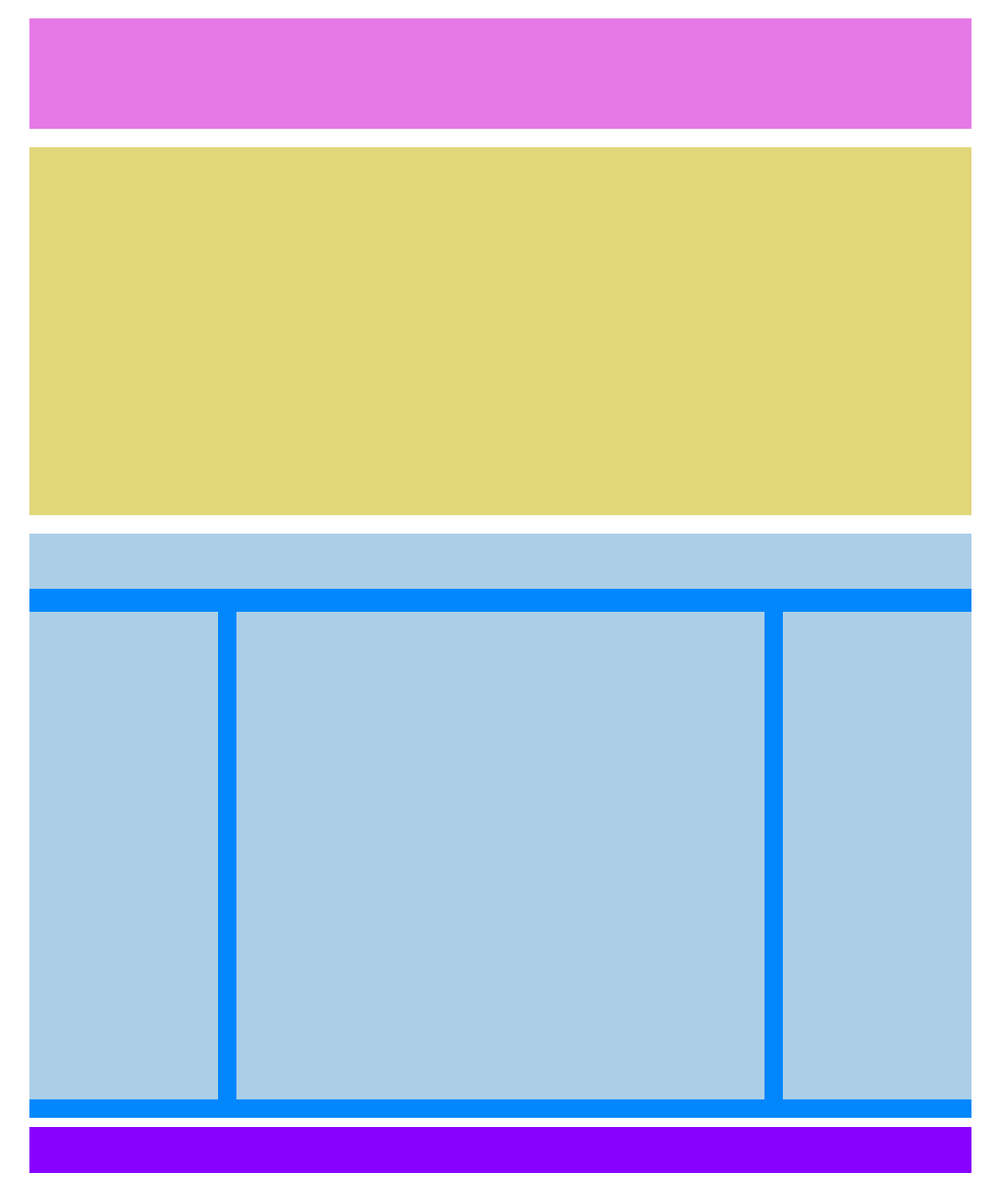
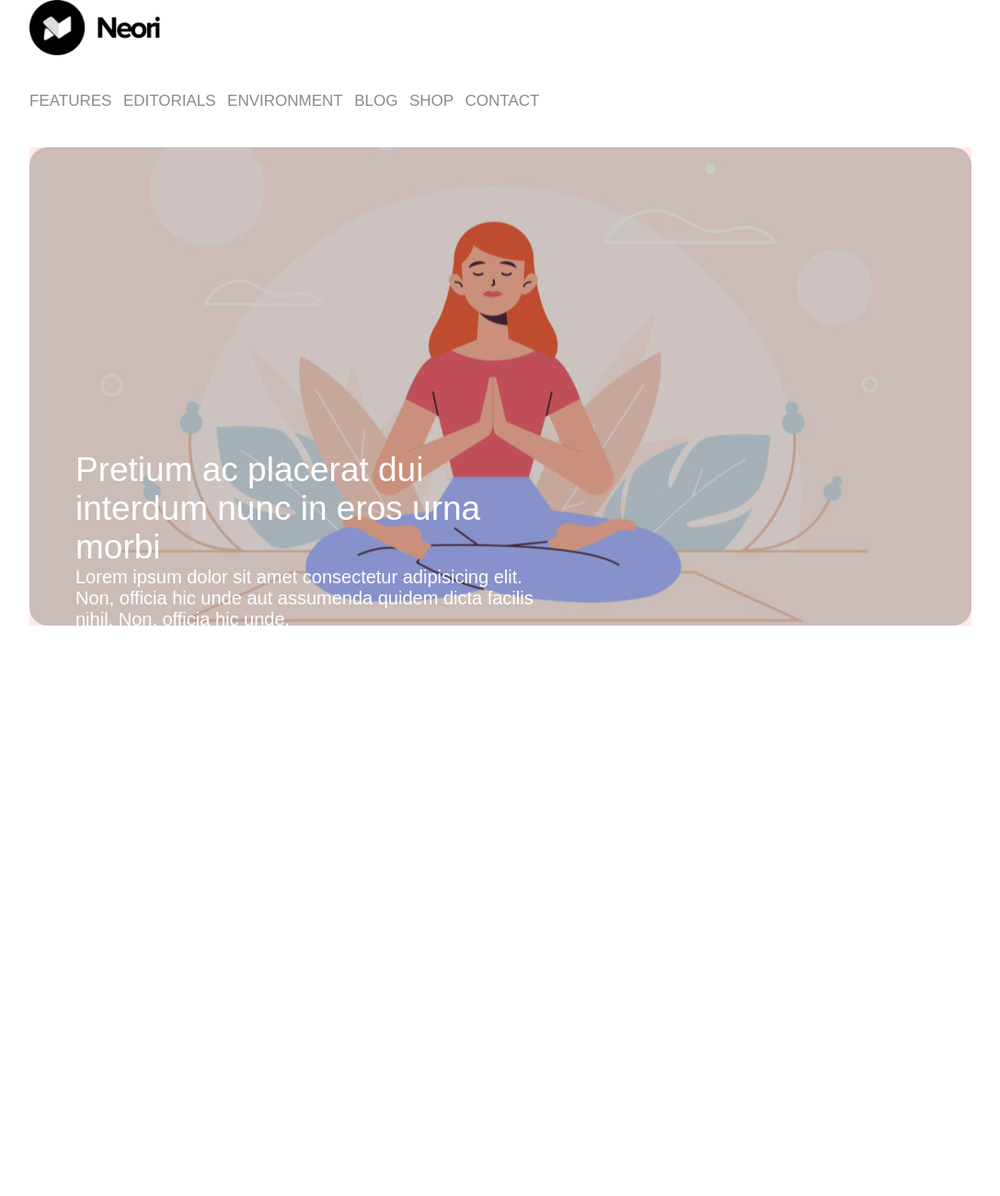
Before and after one commit to davidebortoloni/htmlcss-wp, a plain HTML site: page index.html in a window 1280 px wide. Shown: the whole page at 92% size, without its empty margins (96-1183 px from the left). Drawn offline with Linux system fonts and the light colour scheme.

Commit message:
Inserimento header e hero

```diff
--- a/css/style.css
+++ b/css/style.css
@@ -2,6 +2,7 @@
     box-sizing: border-box;
     margin: 0;
     padding: 0;
+    font-family: sans-serif;
 }
 
 .clearfix::after {
@@ -16,26 +17,71 @@
 }
 
 .container > header {
-    background-color: #e579e6;
     height: 120px;
-    margin: 20px 0;
+    margin-bottom: 20px;
 }
 
-.yellow {
-    background-color: #E1D67A;
-    height: 400px;
-    margin: 20px 0;
+.container > header  img {
+    height: 100%;
 }
 
-.blue {
-    background-color: #0087FE;
+#logo {
+    margin-bottom: 40px;
+    height: 50%;
+}
+
+header > nav > ul {
+    list-style-type: none;
+}
+
+header > nav li {
+    color: #8a8a8a;
+    display: inline-block;
+    text-transform: uppercase;
+    margin-right: 8px;
+    font-size: 17px;
+}
+
+.hero {
+    height: 520px;
+    margin: 40px 0;
+}
+
+.opacity {
+    height: 100%;
+    border-radius: 20px;
+    background-color: rgba(0, 0, 0, 0.2);
+    padding-top: 330px;
+}
+
+.banner {
+    background-color: rgba(0, 0, 0, 0.2);
+    background-image: url('../img/banner.jpg');
+    height: 100%;
+    background-size: cover;
+    background-position: center;
+    color: white;
+}
+
+.banner .titol {
+    margin-left: 50px;
+    width: 52%;
+}
+
+.hero .banner h1{
+    font-size: 37px;
+    font-weight: 100;
+}
+
+.banner .titol p{
+    font-size: 20px;
+}
+
+.leadership {
     margin-top: 20px;
     padding-bottom: 20px;
 }
 
-.light-blue {
-    background-color: #ABCFE7;
-}
 
 header.light-blue {
     height: 60px;
@@ -46,21 +92,21 @@ header.light-blue {
     margin-top: 25px;
 }
 
-.light-blue.left {
+.col.left {
     height: 530px;
     width: calc(21% - 10px);
     float: left;
     margin-right: 10px;
 }
 
-.light-blue.center {
+.col.center {
     height: 530px;
     width: calc(58% - 20px);
     float: left;
     margin: 0 10px;
 }
 
-.light-blue.right {
+.col.right {
     height: 530px;
     width: calc(21% - 10px);
     float: left;
@@ -68,7 +114,6 @@ header.light-blue {
 }
 
 footer {
-    background-color: #8801FE;
     height: 50px;
     margin-top: 10px;
     margin-bottom: 20px;
--- a/index.html
+++ b/index.html
@@ -1,5 +1,5 @@
 <!DOCTYPE html>
-<html lang="it">
+<html lang="en">
 
 <head>
     <meta charset="UTF-8">
@@ -13,16 +13,40 @@
 
     <div class="container">
 
-        <header></header>
+        <header>
+            <div id="logo">
+                <img src="./img/logo.png" alt="Logo">
+            </div>
+            <nav>
+                <ul>
+                    <li>Features</li>
+                    <li>Editorials</li>
+                    <li>Environment</li>
+                    <li>Blog</li>
+                    <li>Shop</li>
+                    <li>Contact</li>
+                </ul>
+            </nav>
+        </header>
 
-        <section class="yellow"></section>
+        <section class="hero">
+            <div class="banner">
+                <div class="opacity">
+                    <div class="titol">
+                        <h1>Pretium ac placerat dui interdum nunc in eros urna morbi</h1>
+                        <p>Lorem ipsum dolor sit amet consectetur adipisicing elit. Non, officia hic unde aut assumenda
+                            quidem dicta facilis nihil. Non, officia hic unde.</p>
+                    </div>
+                </div>
+            </div>
+        </section>
 
-        <section class="blue">
-            <header class="light-blue"></header>
+        <section class="leadership">
+            <header></header>
             <div class="columns clearfix">
-                <section class="light-blue left"></section>
-                <section class="light-blue center"></section>
-                <section class="light-blue right"></section>
+                <section class="col left"></section>
+                <section class="col center"></section>
+                <section class="col right"></section>
             </div>
         </section>
 
```
